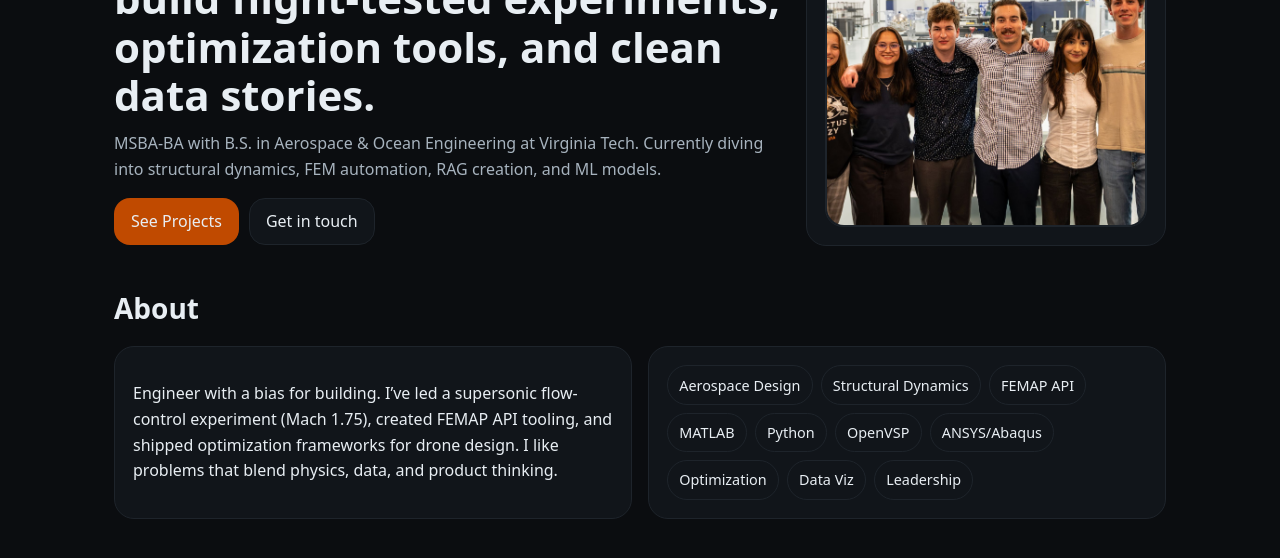
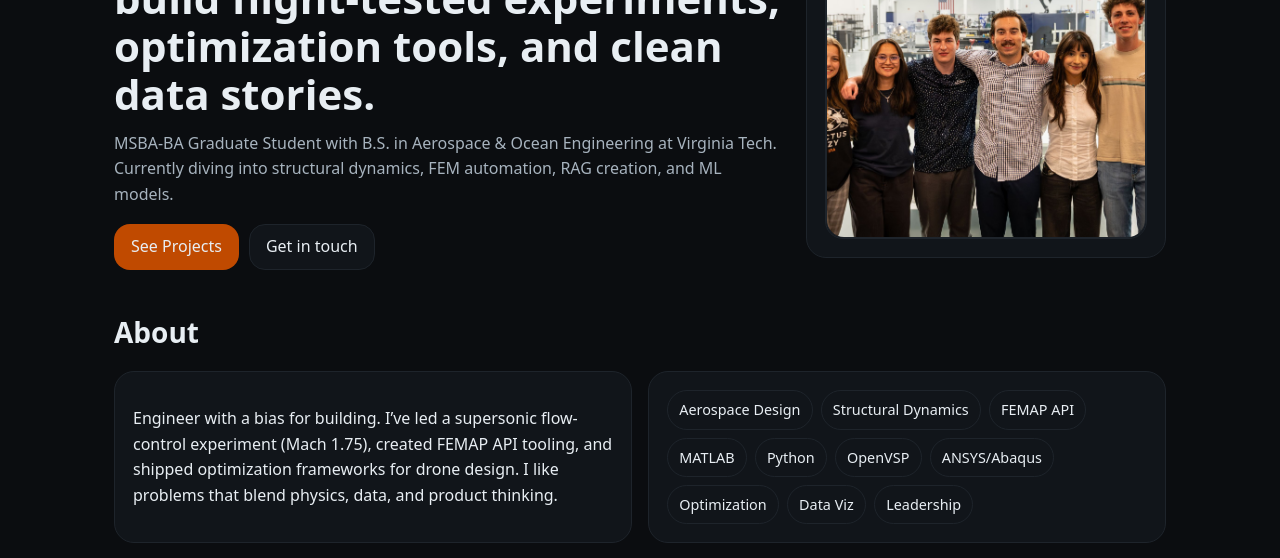
Before and after one commit to BHALAMBECK/BHALAMBECK.github.io, a plain HTML site: page index.html in a window 1280 px wide. Shown: the part 242-800 px from the top of the page. Drawn offline with Linux system fonts and the light colour scheme.

```diff
--- a/index.html
+++ b/index.html
@@ -90,7 +90,7 @@
       <div class="copy fade">
         <span class="pill">Aerospace • Analytics • Optimization</span>
         <h1>Hi, I’m <strong>Ben Halambeck</strong> — I build flight-tested experiments, optimization tools, and clean data stories.</h1>
-        <p>MSBA-BA with B.S. in Aerospace &amp; Ocean Engineering at Virginia Tech. Currently diving into structural dynamics, FEM automation, RAG creation, and ML models. </p>
+        <p>MSBA-BA Graduate Student with B.S. in Aerospace &amp; Ocean Engineering at Virginia Tech. Currently diving into structural dynamics, FEM automation, RAG creation, and ML models. </p>
         <div style="display:flex;gap:10px;flex-wrap:wrap">
           <a class="btn primary" href="#projects">See Projects</a>
           <a class="btn" href="#contact">Get in touch</a>
```
